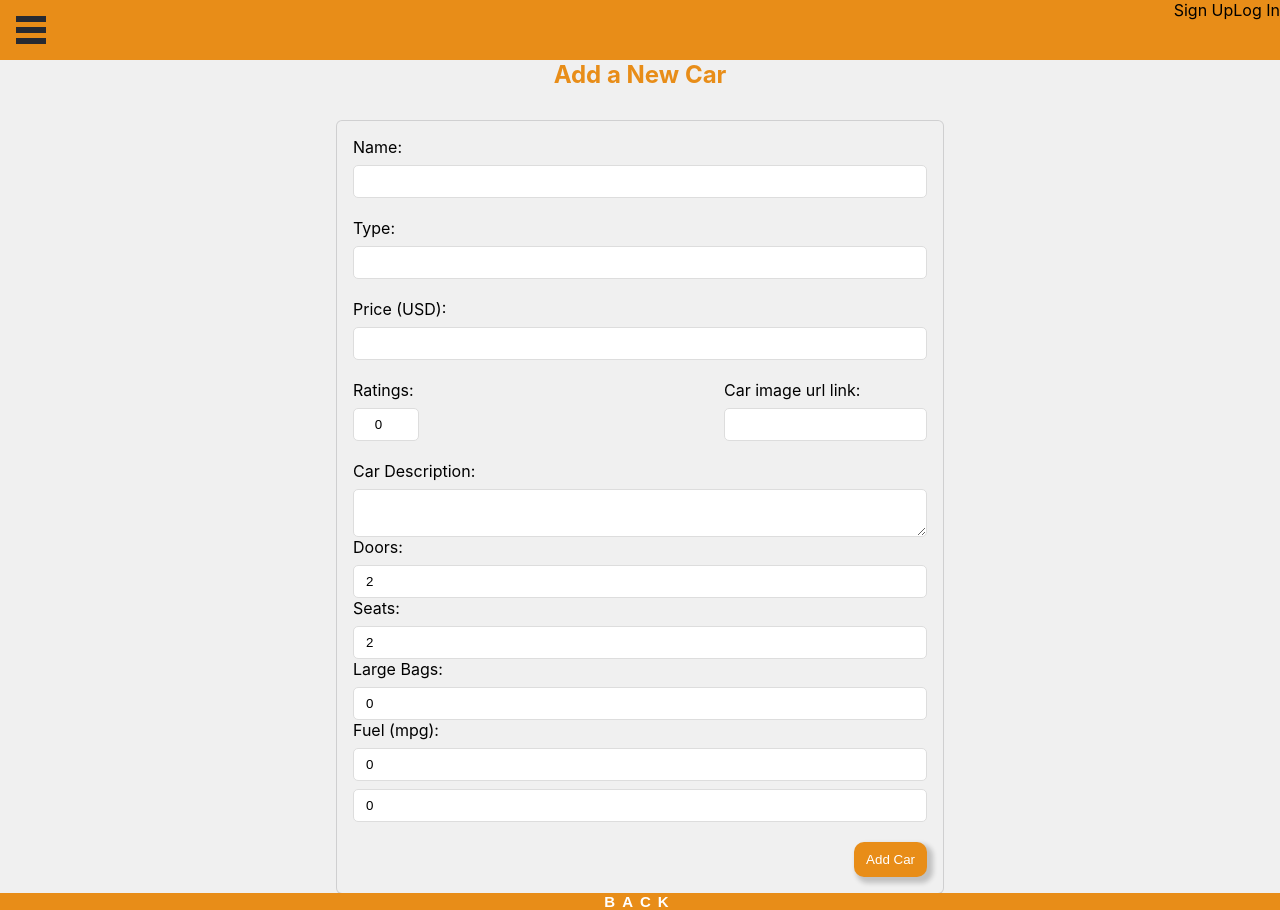
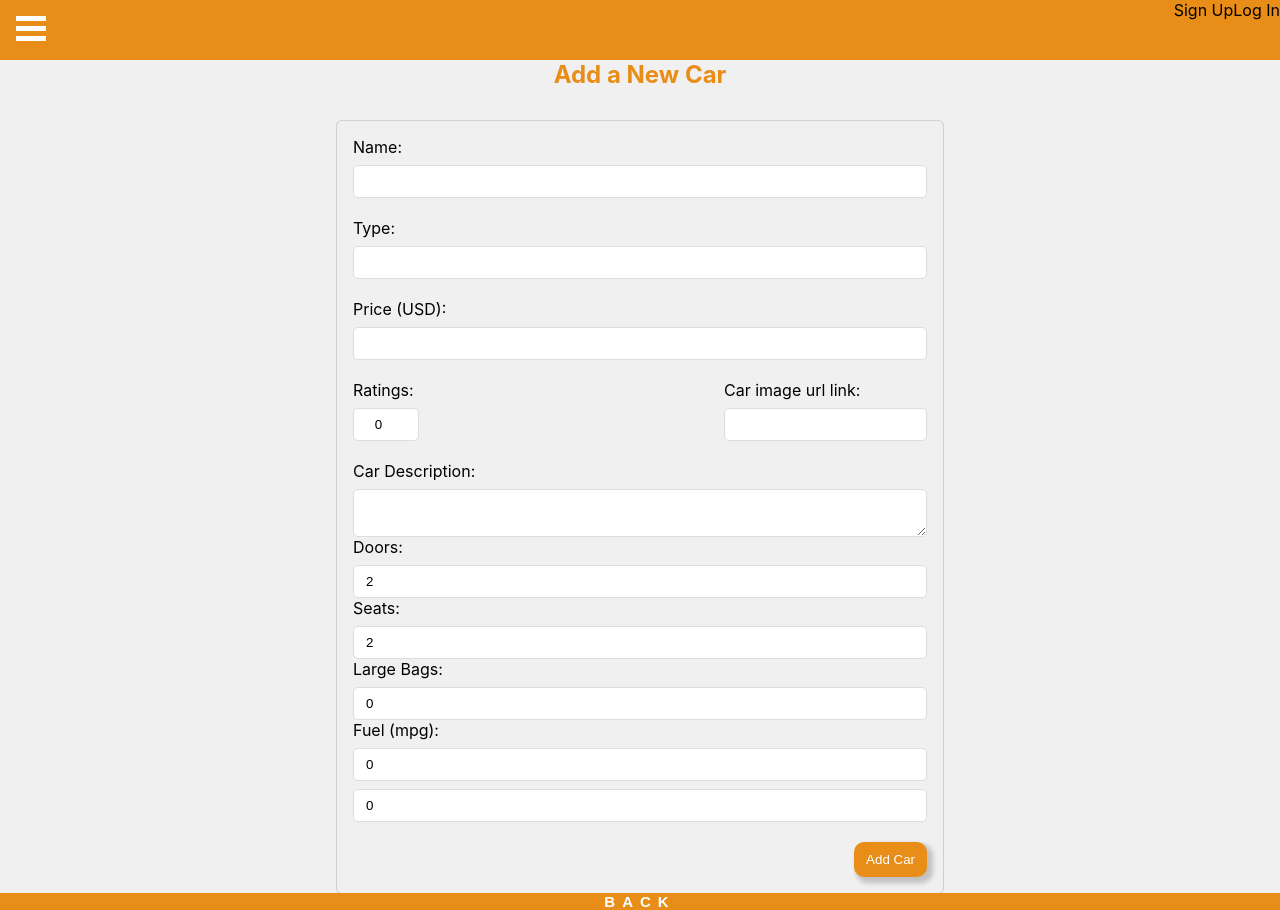
Before and after one commit to code-owl-flock/car-rental-frontend, a React (Create React App) app: page /add_car in a window 1280 px wide. Built offline with nearby package versions, Linux system fonts and the light colour scheme.

Commit message:
change color to white in navbar.js

```diff
--- a/src/styles/navbar.css
+++ b/src/styles/navbar.css
@@ -27,14 +27,14 @@ nav {
 
 .line {
   width: 30px;
-  height: 6px;
-  background-color: var(--secondary-color);
+  height: 5px;
+  background-color: #fff;
   -webkit-transition: all 0.3s ease-in-out;
   transition: all 0.3s ease-in-out;
 }
 
 .hamburger_menu.active .line:nth-child(1) {
-  transform: translateY(11px) rotate(45deg);
+  transform: translateY(10px) rotate(45deg);
   z-index: 100;
 }
 
@@ -43,7 +43,7 @@ nav {
 }
 
 .hamburger_menu.active .line:nth-child(3) {
-  transform: translateY(-11px) rotate(-45deg);
+  transform: translateY(-10px) rotate(-45deg);
   z-index: 100;
 }
 
@@ -96,7 +96,7 @@ ul li {
   width: 100%;
   height: 48px;
   border-radius: 5px;
-  color: var(--secondary-color);
+  color: #fff;
   font-size: 0.9rem;
 }
 
@@ -117,7 +117,7 @@ ul li {
   padding: 14px 0 18px 0;
   font-size: 0.9rem;
   text-align: center;
-  color: var(--secondary-color);
+  color: #fff;
   background-color: #c4d710;
 }
 
@@ -141,6 +141,10 @@ ul li {
   .nav_menu {
     width: 17%;
   }
+
+  .menu_link {
+    font-size: 1rem;
+  }
 }
 
 @media screen and (min-width: 1400px) {
```
